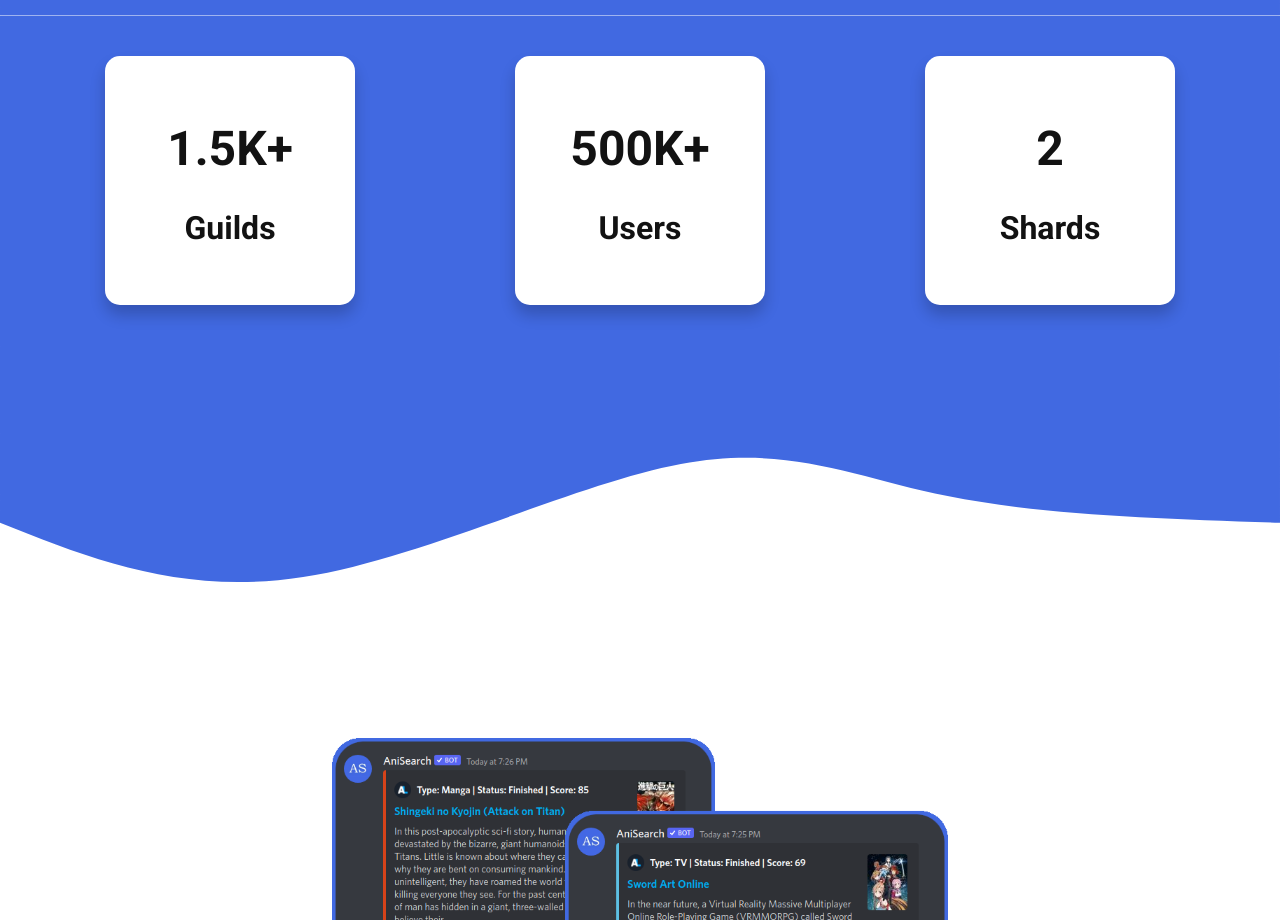
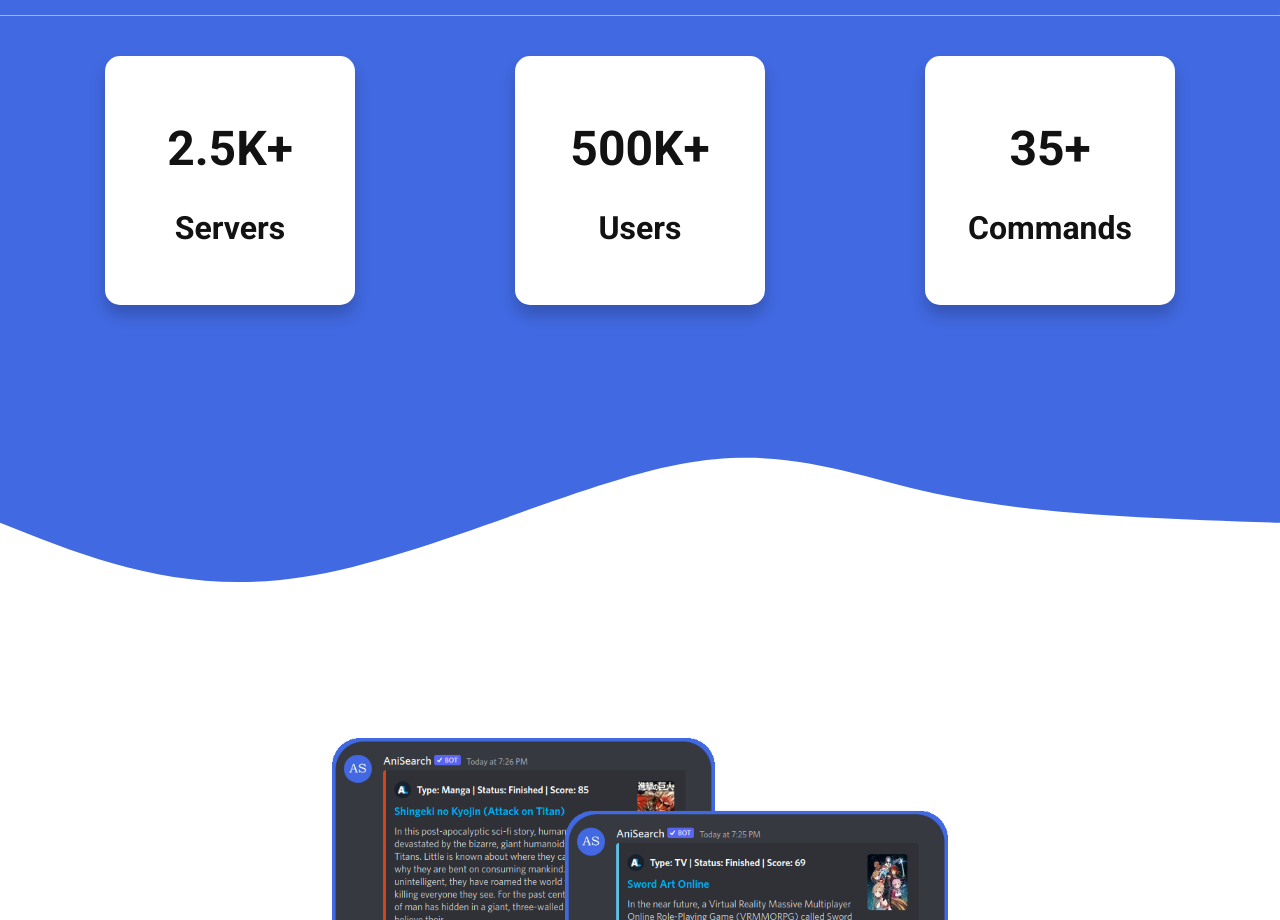
Before and after one commit to IchBinLeoon/anisearch-discord-bot, a Vue app in the folder gh-pages/: page /#/ in a window 1280 px wide. Shown: the part 1180-2100 px from the top of the page. Built offline with nearby package versions, Linux system fonts and the light colour scheme.

Commit message:
Update website stats and bot invite url

```diff
--- a/gh-pages/src/router/index.ts
+++ b/gh-pages/src/router/index.ts
@@ -25,7 +25,7 @@ const routes: Array<RouteRecordRaw> = [
     name: 'Invite',
     component: () =>
       (window.location.href =
-        'https://discord.com/api/oauth2/authorize?client_id=737236600878137363&permissions=92224&scope=bot%20applications.commands'),
+        'https://discord.com/api/oauth2/authorize?client_id=737236600878137363&permissions=18432&scope=bot%20applications.commands'),
   },
   {
     path: '/support',
--- a/gh-pages/src/views/HomeView.vue
+++ b/gh-pages/src/views/HomeView.vue
@@ -93,16 +93,16 @@ export default defineComponent({
     return {
       stats: [
         {
-          name: 'Guilds',
-          value: '1.5K+',
+          name: 'Servers',
+          value: '2.5K+',
         },
         {
           name: 'Users',
           value: '500K+',
         },
         {
-          name: 'Shards',
-          value: '2',
+          name: 'Commands',
+          value: '35+',
         },
       ],
       features: [
```
